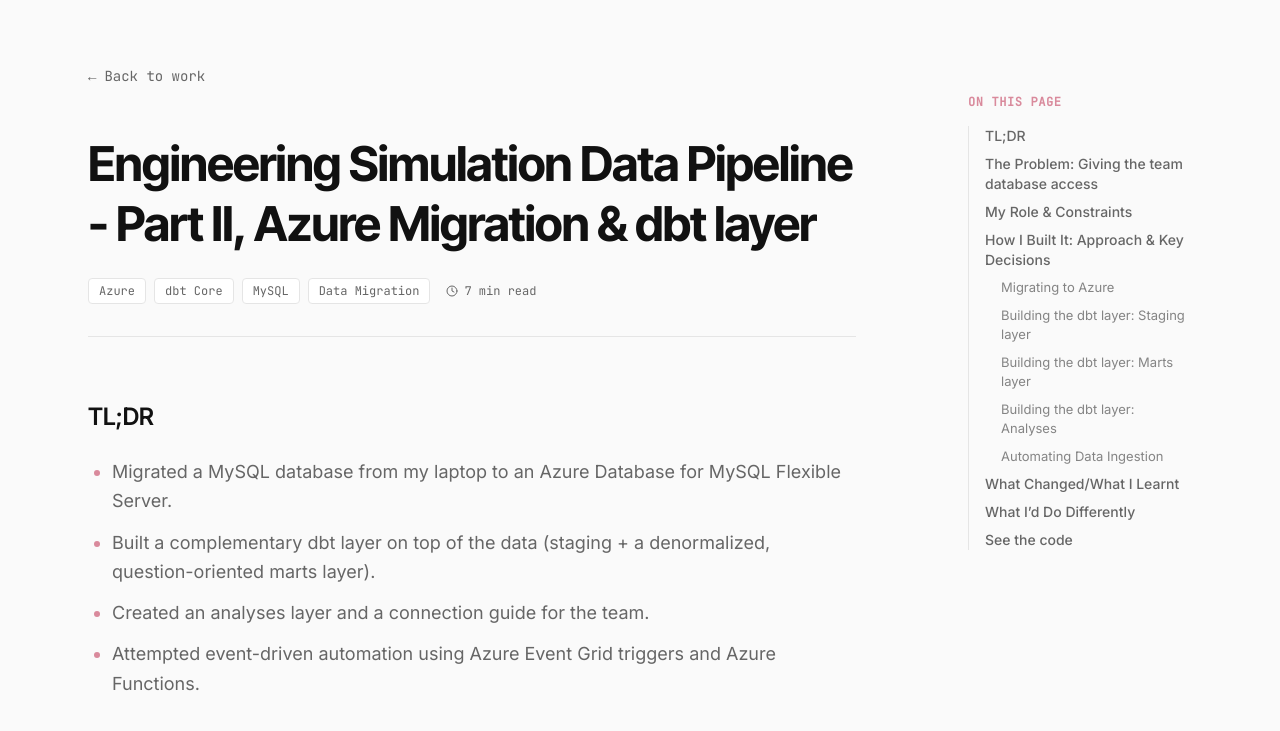
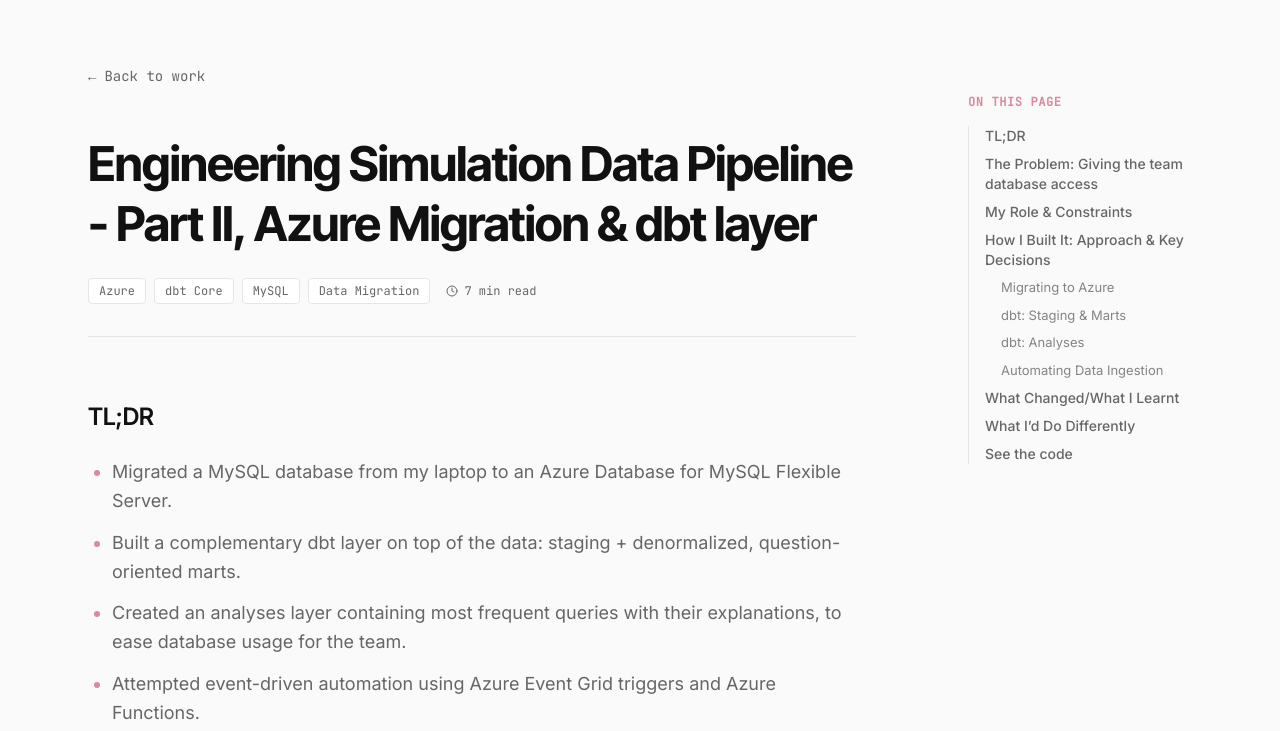
Before and after one commit to NohaKhaled01/PersonalSite, an Astro site: page /work/case-engineering-azure in a window 1280 px wide. Shown: the part 66-797 px from the top of the page. Built offline with nearby package versions, Linux system fonts and the light colour scheme; Astro itself is replaced by a stand-in of ours; some packages are replaced by stand-ins of ours.

Commit message:
update azure case study

````diff
--- a/src/data/work/case-engineering-azure.md
+++ b/src/data/work/case-engineering-azure.md
@@ -8,8 +8,8 @@ order: 1
 ## TL;DR
 
 - Migrated a MySQL database from my laptop to an Azure Database for MySQL Flexible Server.
-- Built a complementary dbt layer on top of the data (staging + a denormalized, question-oriented marts layer).
-- Created an analyses layer and a connection guide for the team.
+- Built a complementary dbt layer on top of the data: staging + denormalized, question-oriented marts.
+- Created an analyses layer containing most frequent queries with their explanations, to ease database usage for the team.
 - Attempted event-driven automation using Azure Event Grid triggers and Azure Functions.
 
 *Solo build, post-company closure · 2026 · MySQL, Azure, dbt Core, Event Driven*
@@ -41,7 +41,9 @@ I decided to work on migrating the data to Azure, automating ingestion and proce
 
 I created a resource group, a resource, and a MySQL Server, then connected MySQL Workbench to the Azure Server. I updated the Python scripts to load data to the new connection, ran them, and loaded the data into the database.
 
-### Building the dbt layer: Staging layer
+### dbt: Staging & Marts
+
+**Staging Layer**
 
 The staging layer read from the Azure MySQL Server and performed lightweight transformations — data formats and column names. Most transformation had already been done in the Python scripts, so the staging layer served more as a validation layer: testing that start dates preceded end dates and testing PK–FK relationships.
 
@@ -66,8 +68,8 @@ WHERE {{ column_name }} < {{ earlier_column }}
 
 {% endtest %}
 ```
+**Marts Layer**
 
-### Building the dbt layer: Marts layer
 I built the marts layer in a denormalized, question-oriented fashion, keeping in mind how the team and management would use the database. I did not follow a strict star schema design.
 
 I wrote the mart SQL files, then documented them in the YAML file. Below is an example for the mart file querying the last time a project was active and its details, along with its description:
@@ -117,7 +119,7 @@ FROM final
       description: 'Request ending date'
 ```
 
-### Building the dbt layer: Analyses
+### dbt: Analyses
 I built the analyses files on top of the mart layer. I wrote down the most frequent queries so the team could access and use them easily. Inside each file, I explained the query's usage and how to create it manually. Below are two examples for *Number of parts in each project* and *Finding the last time a project was active*:
 
 ```sql
````
